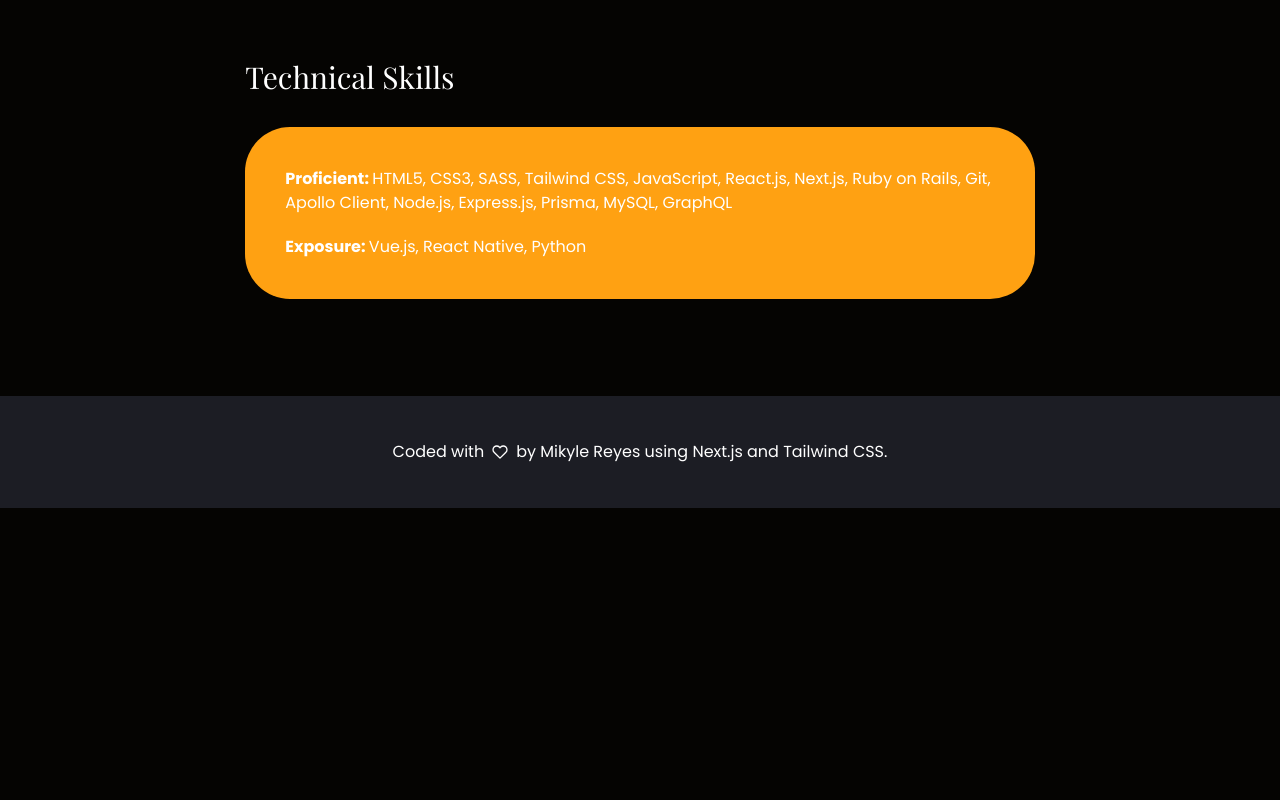
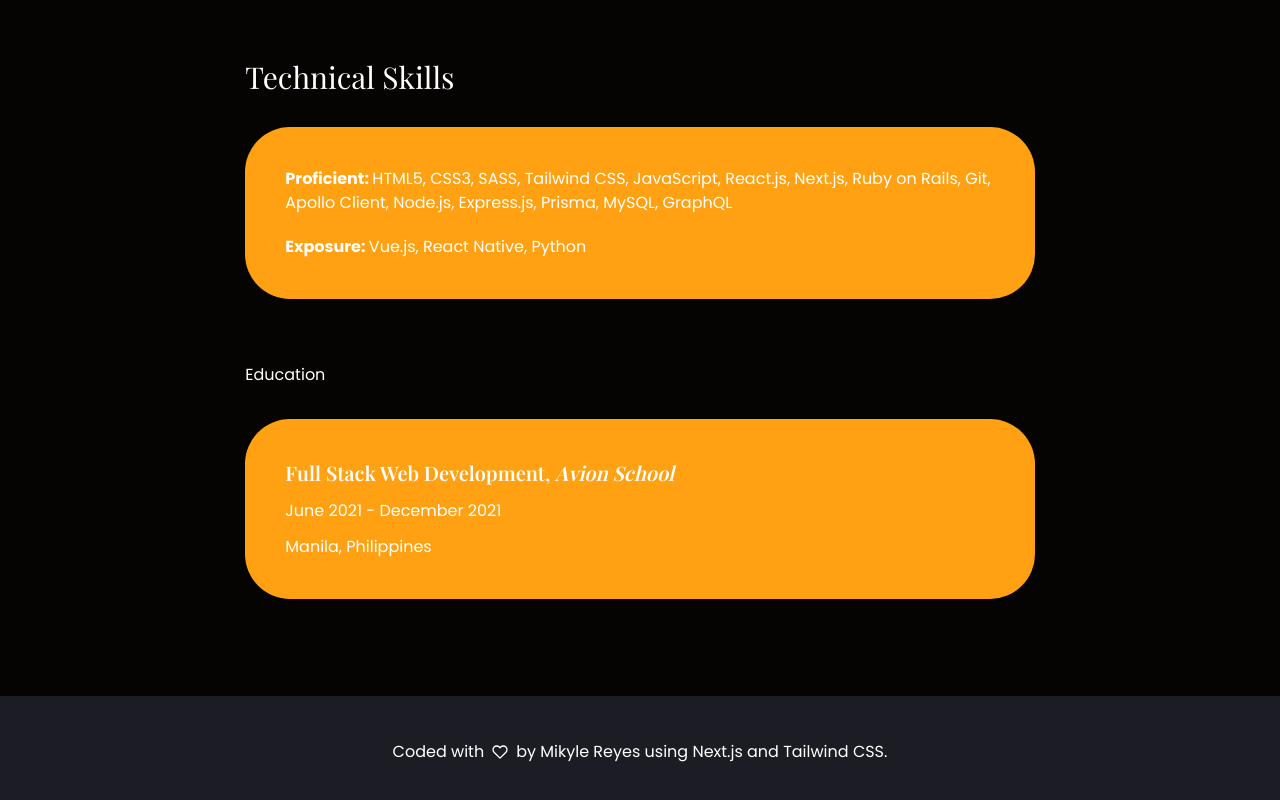
Before and after one commit to muhkyle17/portfolio-website, a Next.js app: page /resume in a window 1280 px wide. Shown: the part 3951-4751 px from the top of the page. Before the commit the page ends 4459 px from the top, so only its background shows below. Built offline with nearby package versions, Linux system fonts and the light colour scheme; a web font is replaced by a local one.

Commit message:
Add initial display of the education ui

```diff
--- a/components/resume/Education.js
+++ b/components/resume/Education.js
@@ -1,7 +1,17 @@
 const Education = () => {
   return (
-    <div>
+    <div className='flex flex-col gap-8 w-4/6'>
       <p>Education</p>
+
+      <div className='flex gap-5 px-10 py-10 bg-primary rounded-[45px]'>
+        <div className='flex flex-col gap-3 w=[100%]'>
+          <h1 className='text-xl font-semibold'>
+            Full Stack Web Development, <span className='italic'>Avion School</span>
+          </h1>
+          <p>June 2021 - December 2021</p>
+          <p>Manila, Philippines</p>
+        </div>
+      </div>
     </div>
   )
 }
--- a/components/resume/Resume.js
+++ b/components/resume/Resume.js
@@ -3,6 +3,7 @@ import Experience from './Experience'
 import ResumeProjects from './ResumeProjects'
 import Freelance from './Freelance'
 import TechSkills from './TechSkills'
+import Education from './Education'
 
 const Resume = () => {
   return (
@@ -14,6 +15,7 @@ const Resume = () => {
         <ResumeProjects projects={projects} />
         <Freelance freelance={freelance} />
         <TechSkills techSkills={techSkills} />
+        <Education />
       </div>
     </section>
   )
```
